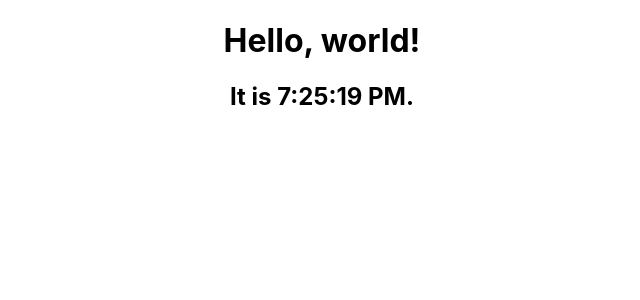
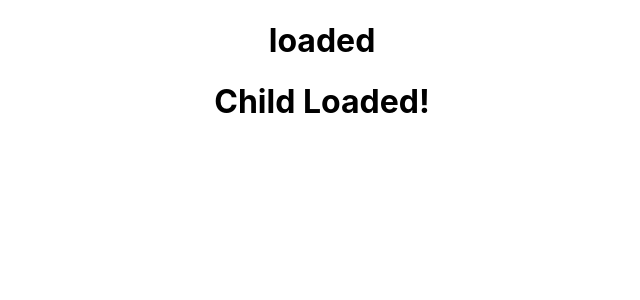
Before and after one commit to hogbergmarkus/first-react-project, a React (Create React App) app in the folder my-app/: page / in a window 1280 px wide. Shown: the top 300 px of the page, without its empty margins (318-958 px from the left). Built offline with nearby package versions, Linux system fonts and the light colour scheme.

Commit message:
componentDidMount

```diff
--- a/my-app/src/App.js
+++ b/my-app/src/App.js
@@ -1,10 +1,10 @@
 import "./App.css";
-import Clock from "./components/Clock";
+import LifeCyclesCDM from "./components/LifeCyclesCDM";
 
 function App() {
     return (
         <div className="App">
-            <Clock />
+            <LifeCyclesCDM />
         </div>
     );
 }
--- /dev/null
+++ b/my-app/src/components/LifeCyclesCDM.js
@@ -0,0 +1,37 @@
+import React, { Component } from "react";
+import LifeCyclesCDMChild from "./LifeCyclesCDMChild";
+
+export class LifeCyclesCDM extends Component {
+    constructor(props) {
+        console.log("constructor called");
+        super(props);
+
+        this.state = {
+            data: "loading",
+        };
+    }
+    getData() {
+        console.log("getData() called");
+        setTimeout(() => {
+            console.log("Data fetched!");
+            this.setState({
+                data: "loaded",
+            });
+        }, 3000);
+    }
+    componentDidMount() {
+        console.log("Component mounted");
+        this.getData();
+    }
+    render() {
+        console.log("Render method called");
+        return (
+            <div>
+                <h1>{this.state.data}</h1>
+                <LifeCyclesCDMChild />
+            </div>
+        );
+    }
+}
+
+export default LifeCyclesCDM;
--- /dev/null
+++ b/my-app/src/components/LifeCyclesCDMChild.js
@@ -0,0 +1,38 @@
+import React, { Component } from "react";
+
+export class LifeCyclesCDMChild extends Component {
+    constructor(props) {
+        console.log("Child Constructor Called");
+        super(props);
+
+        this.state = {
+            data: "Child Loading...",
+        };
+    }
+
+    getData() {
+        console.log("Child getData() called");
+        setTimeout(() => {
+            console.log("Child Data fetched!");
+            this.setState({
+                data: "Child Loaded!",
+            });
+        }, 3000);
+    }
+
+    componentDidMount() {
+        console.log("Child Component mounted");
+        this.getData();
+    }
+
+    render() {
+        console.log("Child Render method called");
+        return (
+            <div>
+                <h1>{this.state.data}</h1>
+            </div>
+        );
+    }
+}
+
+export default LifeCyclesCDMChild;
```
